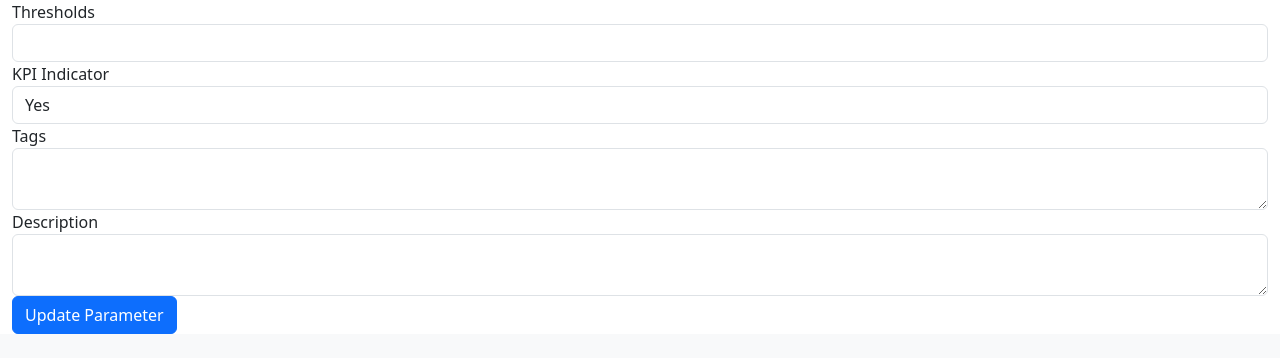
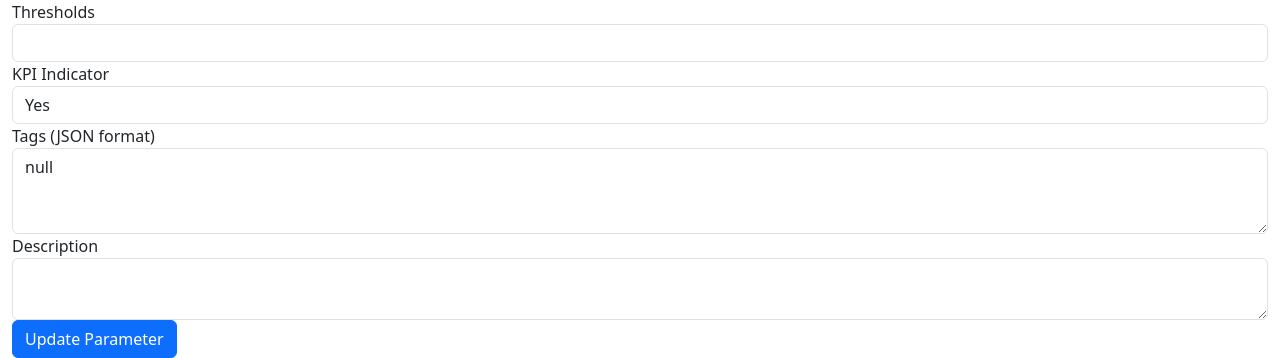
Before and after one commit to rizkiRuhimat/monitoring-app, a CodeIgniter 4 app: the page made by app/Views/monitoring_parameters/edit.php in a window 1280 px wide. Shown: the part 584-942 px from the top of the page. Before the commit the page ends 918 px from the top, so only its background shows below. Run offline with PHP 8.4 and a stand-in for CodeIgniter, Linux system fonts and the light colour scheme; the template is opened without the code that fills it, so the values that code supplies are empty; some libraries are stand-ins or nearby versions.

Commit message:
enhancement

```diff
--- a/app/Controllers/MonitoringParameters.php
+++ b/app/Controllers/MonitoringParameters.php
@@ -25,6 +25,7 @@ class MonitoringParameters extends BaseController
     public function store()
     {
         $model = new MonitoringParametersModel();
+        $tags = json_decode($this->request->getPost('tags'), true);
         $data = [
             'monitoring_tool' => $this->request->getPost('monitoring_tool'),
             'ip_address' => $this->request->getPost('ip_address'),
@@ -35,7 +36,7 @@ class MonitoringParameters extends BaseController
             'resources' => $this->request->getPost('resources'),
             'thresholds' => $this->request->getPost('thresholds'),
             'kpi_indicator' => $this->request->getPost('kpi_indicator') ? 1 : 0,
-            'tags' => $this->request->getPost('tags'),
+            'tags' => json_encode($tags),
             'description' => $this->request->getPost('description'),
             'created_at' => date('Y-m-d H:i:s'),
             'updated_at' => date('Y-m-d H:i:s'),
@@ -58,6 +59,7 @@ class MonitoringParameters extends BaseController
     public function update($id)
     {
         $model = new MonitoringParametersModel();
+        $tags = json_decode($this->request->getPost('tags'), true);
         $data = [
             'monitoring_tool' => $this->request->getPost('monitoring_tool'),
             'ip_address' => $this->request->getPost('ip_address'),
@@ -68,7 +70,7 @@ class MonitoringParameters extends BaseController
             'resources' => $this->request->getPost('resources'),
             'thresholds' => $this->request->getPost('thresholds'),
             'kpi_indicator' => $this->request->getPost('kpi_indicator') ? 1 : 0,
-            'tags' => $this->request->getPost('tags'),
+            'tags' => json_encode($tags),
             'description' => $this->request->getPost('description'),
             'updated_at' => date('Y-m-d H:i:s'),
         ];
--- a/app/Views/monitoring_parameters/create.php
+++ b/app/Views/monitoring_parameters/create.php
@@ -60,8 +60,8 @@ Add New Monitoring Parameter
         </select>
     </div>
     <div class="form-group">
-        <label for="tags">Tags</label>
-        <textarea name="tags" class="form-control"></textarea>
+        <label for="tags">Tags (JSON format)</label>
+        <textarea name="tags" class="form-control" rows="3" required></textarea>
     </div>
     <div class="form-group">
         <label for="description">Description</label>
--- a/app/Views/monitoring_parameters/edit.php
+++ b/app/Views/monitoring_parameters/edit.php
@@ -60,8 +60,8 @@ Edit Monitoring Parameter
         </select>
     </div>
     <div class="form-group">
-        <label for="tags">Tags</label>
-        <textarea name="tags" class="form-control"><?= $parameter['tags'] ?></textarea>
+        <label for="tags">Tags (JSON format)</label>
+        <textarea name="tags" class="form-control" rows="3" required><?= json_encode($parameter['tags']) ?></textarea>
     </div>
     <div class="form-group">
         <label for="description">Description</label>
```
